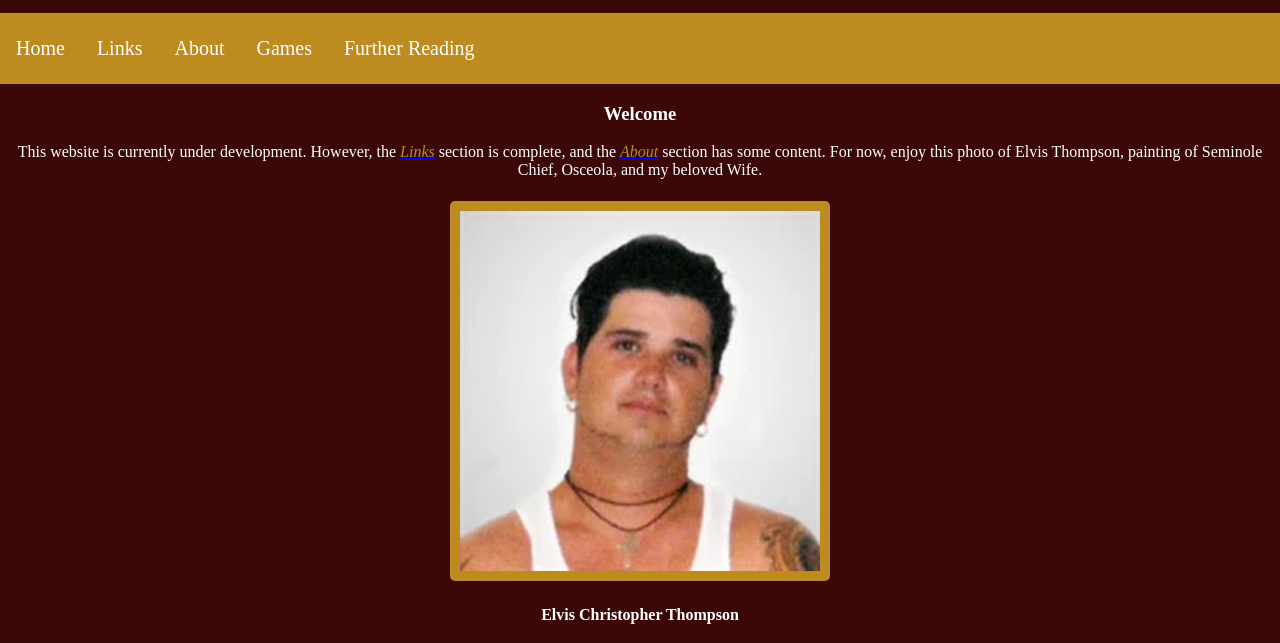
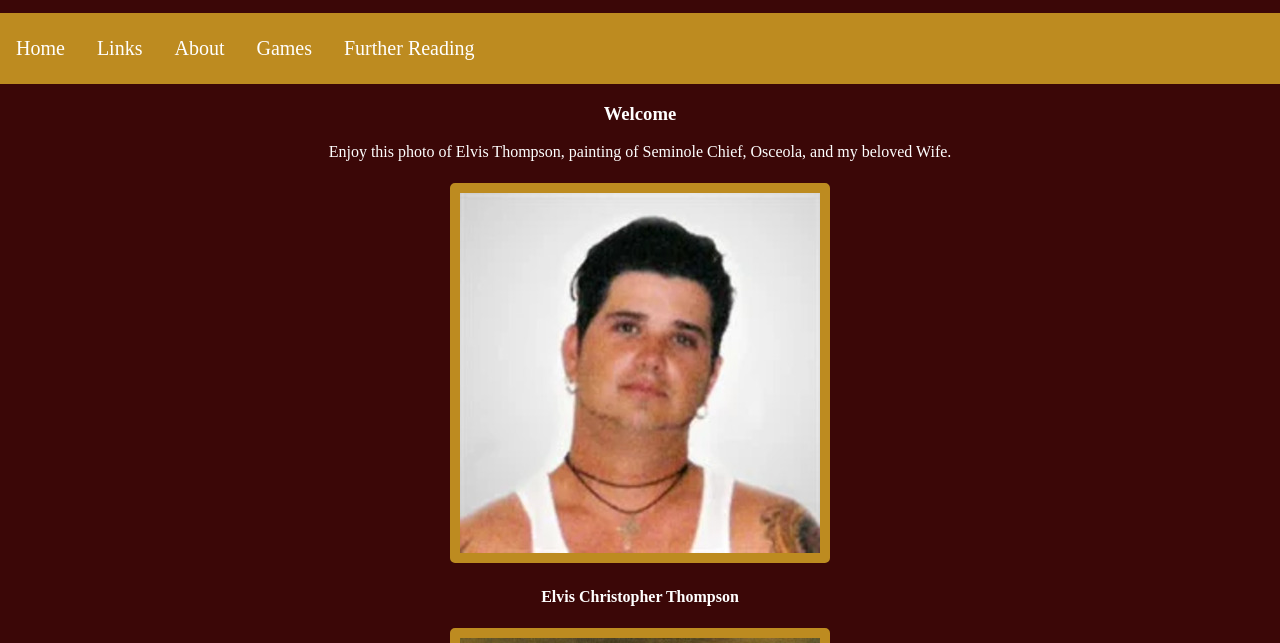
Before and after one commit to AugustCarazoThompson/.github.io, a plain HTML site: page imdex.html in a window 1280 px wide. Shown: the part 69-712 px from the top of the page. Drawn offline with Linux system fonts and the light colour scheme.

Commit message:
aleta vang

```diff
--- a/imdex.html
+++ b/imdex.html
@@ -85,9 +85,7 @@
 
 	<!-- Body section -->
 	<font color=white><center><h3 class="borders">Welcome</h3></center>
-	<center>This website is currently under development. However, the <em><a href="links.html"><font color=#bd8b20>Links</font></a></em> section is complete,
-		 and the <em><a href="about.html"><font color=#bd8b20>About</font></a></em> section has some content. For now, enjoy this photo of Elvis Thompson,
-		  painting of Seminole Chief, Osceola, and my beloved Wife.</center>
+	<center>Enjoy this photo of Elvis Thompson, painting of Seminole Chief, Osceola, and my beloved Wife.</center>
 			<h4><center><img src="assets/elvis.jpg" alt="Elvis Christopher Thompson"></center></h4>
 <strong><center>Elvis Christopher Thompson</strong>
 <h5><center><img src="assets/osceola.jpg" alt="Osceola"></center></h5>
```
Also changed, not shown: daidoujicelebration.html (+2 -0 lines), index.html (+1 -3 lines), links.html (+0 -2 lines), secretpage.html (+1 -1 lines).
